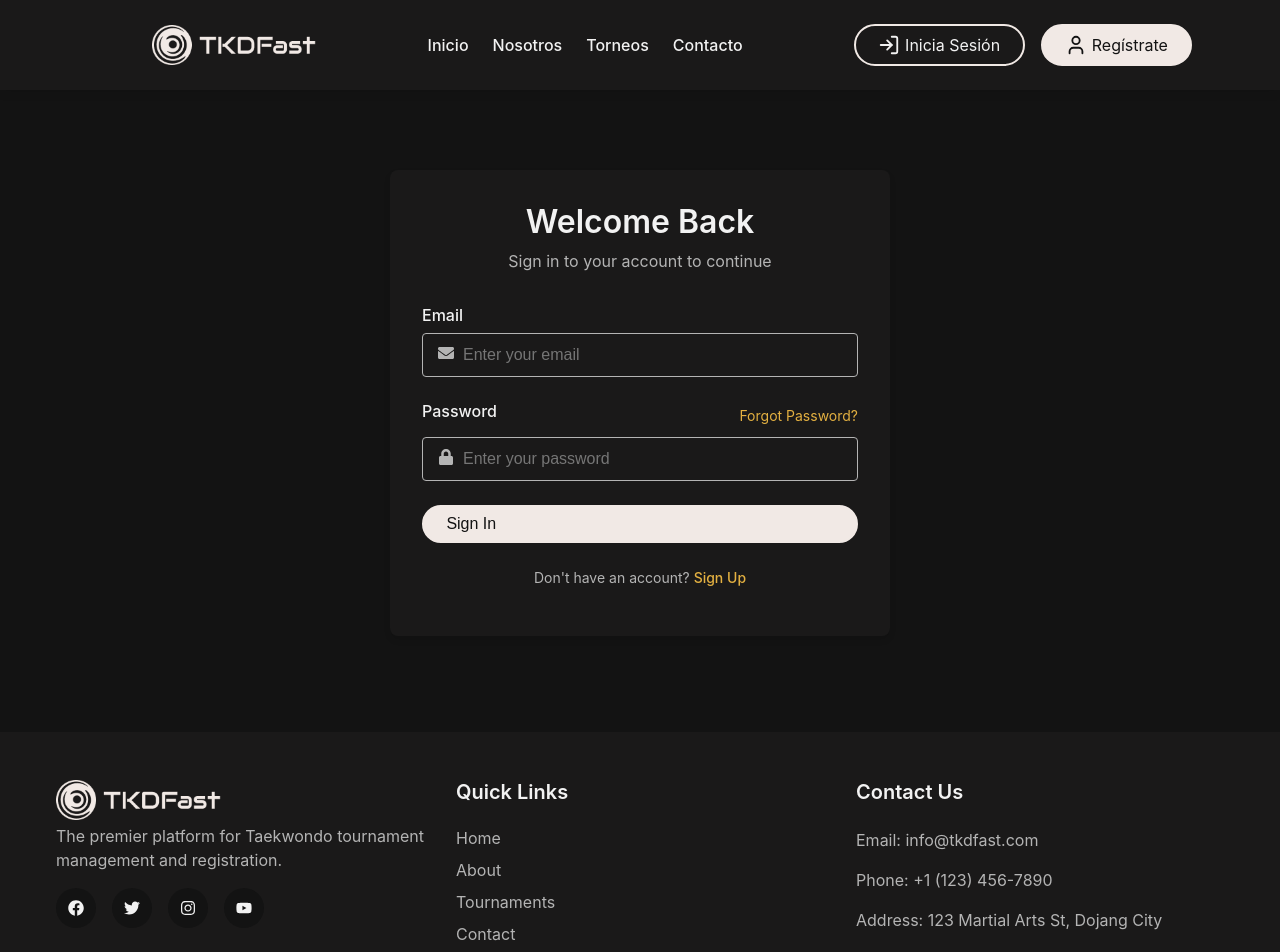
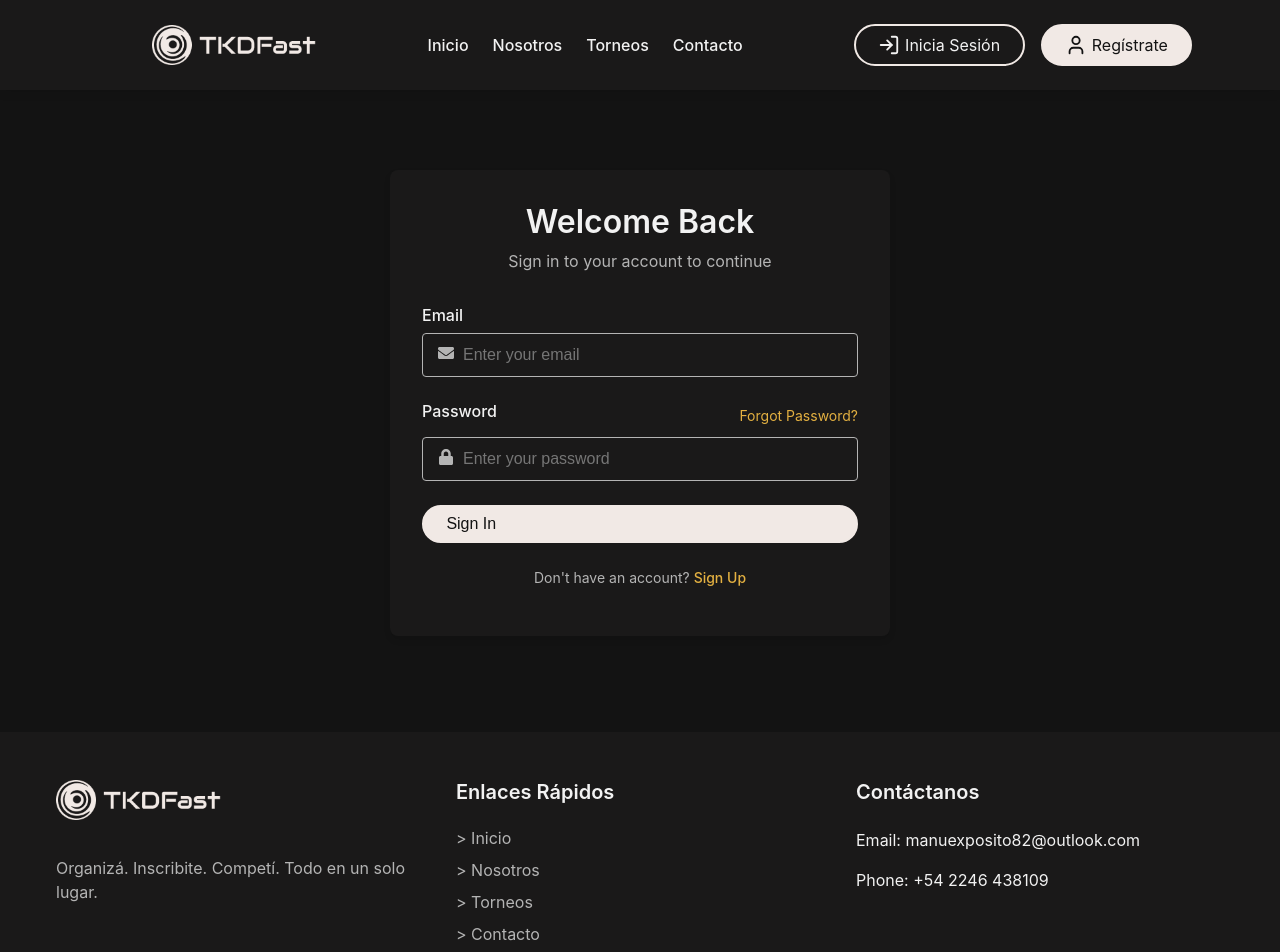
Before and after one commit to Lait82/tkd_fast_frontend, a React (Vite) app: page /login in a window 1280 px wide. Shown: the top 952 px of the page. Built offline with nearby package versions, Linux system fonts and the light colour scheme.

Commit message:
Refactor: Los colores accentColor ahora simplemente son color. Update: CTE component landing. Update: Footer.

```diff
--- a/index.html
+++ b/index.html
@@ -2,7 +2,7 @@
 <html lang="en">
   <head>
     <meta charset="UTF-8" />
-    <link rel="icon" type="image/svg+xml" href="/public/textless_logo.png" />
+    <link rel="icon" type="image/svg+xml" href="/textless_logo.png" />
     <meta name="viewport" content="width=device-width, initial-scale=1.0" />
     <meta name="description" content="TKD Fast - The premier platform for Taekwondo tournament management and registration" />
     <title>TKD Fast</title>
--- a/src/components/Footer.tsx
+++ b/src/components/Footer.tsx
@@ -1,4 +1,3 @@
-import { FaFacebook, FaTwitter, FaInstagram, FaYoutube } from "react-icons/fa"
 import "../styles/Footer.css"
 
 const Footer = () => {
@@ -9,9 +8,9 @@ const Footer = () => {
       <div className="container">
         <div className="footer-content">
           <div className="footer-section">
-            <img src="/logo.png" alt="TKD Fast" className="logo-img" />
-            <p>The premier platform for Taekwondo tournament management and registration.</p>
-            <div className="social-icons">
+            <img src="/logo.png" alt="TKD Fast" className="mb-8 logo-img mb-5" />
+            <p className="text-muted"> Organizá. Inscribite. Competí. Todo en un solo lugar.</p>
+            {/* <div className="social-icons">
               <a href="https://facebook.com" target="_blank" rel="noopener noreferrer">
                 <FaFacebook />
               </a>
@@ -24,32 +23,31 @@ const Footer = () => {
               <a href="https://youtube.com" target="_blank" rel="noopener noreferrer">
                 <FaYoutube />
               </a>
-            </div>
+            </div> */}
           </div>
 
           <div className="footer-section">
-            <h3>Quick Links</h3>
+            <h3>Enlaces Rápidos</h3>
             <ul className="footer-links">
               <li>
-                <a href="/">Home</a>
+                <a className="yellow" href="/">{">  Inicio"}</a>
               </li>
               <li>
-                <a href="/about">About</a>
+                <a className="green" href="/about">{">  Nosotros"}</a>
               </li>
               <li>
-                <a href="/tournaments">Tournaments</a>
+                <a className="blue" href="/tournaments">{">  Torneos"}</a>
               </li>
               <li>
-                <a href="/contact">Contact</a>
+                <a className="red" href="/contact">{">  Contacto"}</a>
               </li>
             </ul>
           </div>
 
           <div className="footer-section">
-            <h3>Contact Us</h3>
-            <p>Email: info@tkdfast.com</p>
-            <p>Phone: +1 (123) 456-7890</p>
-            <p>Address: 123 Martial Arts St, Dojang City</p>
+            <h3>Contáctanos</h3>
+            <p>Email: manuexposito82@outlook.com</p>
+            <p>Phone: +54 2246 438109</p>
           </div>
         </div>
 
--- a/src/styles/Auth.css
+++ b/src/styles/Auth.css
@@ -33,7 +33,7 @@
 }
 
 .auth-header p {
-  color: var(--color-textmuted);
+  color: var(--color-muted);
 }
 
 .auth-form {
@@ -55,7 +55,7 @@
   left: 1rem;
   top: 50%;
   transform: translateY(-50%);
-  color: var(--color-textmuted);
+  color: var(--color-muted);
 }
 
 .form-input {
@@ -63,7 +63,7 @@
 }
 
 .input-error {
-  border-color: var(--color-accentred);
+  border-color: var(--color-red);
 }
 
 .password-header {
@@ -80,7 +80,7 @@
 
 .auth-footer {
   text-align: center;
-  color: var(--color-textmuted);
+  color: var(--color-muted);
   font-size: 0.875rem;
 }
 
@@ -94,7 +94,7 @@
   align-items: center;
   gap: 0.5rem;
   background-color: rgba(223, 92, 76, 0.1);
-  color: var(--color-accentred);
+  color: var(--color-red);
   padding: 0.75rem 1rem;
   border-radius: 4px;
   margin-bottom: 1.5rem;
@@ -108,7 +108,7 @@
 
 .success-icon {
   font-size: 3rem;
-  color: var(--color-accentgreen);
+  color: var(--color-green);
   margin-bottom: 1rem;
 }
 
@@ -135,7 +135,7 @@
   height: 30px;
   border-radius: 50%;
   background-color: var(--color-background);
-  color: var(--color-textmuted);
+  color: var(--color-muted);
   font-weight: 600;
   transition: all 0.3s ease;
 }
--- a/src/styles/Dashboard.css
+++ b/src/styles/Dashboard.css
@@ -58,7 +58,7 @@
 
 .info-label {
   font-size: 0.875rem;
-  color: var(--color-textmuted);
+  color: var(--color-muted);
   margin-bottom: 0.25rem;
 }
 
@@ -67,7 +67,7 @@
 }
 
 .empty-state {
-  color: var(--color-textmuted);
+  color: var(--color-muted);
   text-align: center;
   padding: 2rem 0;
 }
--- a/src/styles/FeatureCard.css
+++ b/src/styles/FeatureCard.css
@@ -30,15 +30,15 @@
   background-color:rgba(227, 176, 65, 0.1);
 }
 .feature-card .green{
-  color: var(--color-accentgreen);
+  color: var(--color-green);
   background-color: rgb(41, 71, 47, 0.1);
 }
 .feature-card .blue{
-  color: var(--color-accentblue);
+  color: var(--color-blue);
   background-color:rgb(10, 43, 88, 0.1);
 }
 .feature-card .red{
-  color: var(--color-accentred);
+  color: var(--color-red);
   background-color:rgb(127, 34, 23, 0.1);
 }
 
@@ -49,6 +49,6 @@
 }
 
 .feature-description {
-  color: var(--color-textmuted);
+  color: var(--color-muted);
   line-height: 1.6;
 }
--- a/src/styles/Footer.css
+++ b/src/styles/Footer.css
@@ -14,11 +14,6 @@
   color: var(--color-text);
   margin-bottom: 1.5rem;
   font-size: 1.25rem;
-}
-
-.footer-section p {
-  color: var(--color-textmuted);
-  margin-bottom: 1rem;
 }
 
 .social-icons {
@@ -47,13 +42,25 @@
 .footer-links {
   list-style: none;
 }
+.footer-links .yellow:hover{
+  color: var(--color-yellow);
+}
+.footer-links .green:hover{
+  color: var(--color-green);
+}
+.footer-links .blue:hover{
+  color: var(--color-blue);
+}
+.footer-links .red:hover{
+  color: var(--color-red);
+}
 
 .footer-links li {
   margin-bottom: 0.75rem;
 }
 
 .footer-links a {
-  color: var(--color-textmuted);
+  color: var(--color-muted);
   transition: color 0.2s ease;
 }
 
@@ -66,7 +73,7 @@
   padding-top: 1.5rem;
   border-top: 1px solid rgba(180, 180, 180, 0.2);
   text-align: center;
-  color: var(--color-textmuted);
+  color: var(--color-muted);
   font-size: 0.875rem;
 }
 
--- a/src/styles/Header.css
+++ b/src/styles/Header.css
@@ -51,15 +51,15 @@
 }
 
 .nav-link-green:hover {
-  color: var(--color-accentgreen);
+  color: var(--color-green);
 }
 
 .nav-link-blue:hover {
-  color: var(--color-accentblue);
+  color: var(--color-blue);
 }
 
 .nav-link-red:hover {
-  color: var(--color-accentred);
+  color: var(--color-red);
 }
 
 .auth-buttons {
--- a/src/styles/Landing.css
+++ b/src/styles/Landing.css
@@ -30,7 +30,7 @@
 
 .hero p {
   font-size: 1.125rem;
-  color: var(--color-textmuted);
+  color: var(--color-muted);
   margin-bottom: 2rem;
   max-width: 600px;
 }
@@ -71,7 +71,7 @@
 }
 
 .section-header p {
-  color: var(--color-textmuted);
+  color: var(--color-muted);
   max-width: 700px;
   margin: 0 auto;
 }
@@ -130,7 +130,7 @@
 }
 
 .testimonial-author p {
-  color: var(--color-textmuted);
+  color: var(--color-muted);
   font-size: 0.875rem;
   margin: 0;
 }
@@ -148,7 +148,7 @@
 }
 
 .cta p {
-  color: var(--color-textmuted);
+  color: var(--color-muted);
   margin-bottom: 2rem;
   max-width: 700px;
   margin-left: auto;
--- a/src/styles/index.css
+++ b/src/styles/index.css
@@ -6,10 +6,10 @@
   --color-background: #131313;
   --color-elevated: #1a1919;
   --color-text: #f2f2f2;
-  --color-textmuted: #b4b4b4;
-  --color-accentblue: #1456b1;
-  --color-accentgreen: #518f5d;
-  --color-accentred: #df5c4c;
+  --color-muted: #b4b4b4;
+  --color-blue: #1456b1;
+  --color-green: #518f5d;
+  --color-red: #df5c4c;
   --color-yellow: #e3b041;
   --color-neutrallight: #f1e9e5;
   --color-warning: #ff8c42;
@@ -19,10 +19,10 @@
   --color-background: #131313;
   --color-elevated: #1a1919;
   --color-text: #f2f2f2;
-  --color-textmuted: #b4b4b4;
-  --color-accentblue: #1456b1;
-  --color-accentgreen: #518f5d;
-  --color-accentred: #df5c4c;
+  --color-muted: #b4b4b4;
+  --color-blue: #1456b1;
+  --color-green: #518f5d;
+  --color-red: #df5c4c;
   --color-yellow: #e3b041;
   --color-neutrallight: #f1e9e5;
   --color-warning: #ff8c42;
@@ -58,7 +58,7 @@ p {
 }
 
 a {
-  color: var(--color-accentblue);
+  color: var(--color-blue);
   text-decoration: none;
   transition: color 0.2s ease;
 }
@@ -158,7 +158,7 @@ a:hover {
   width: 100%;
   padding: 0.75rem;
   border-radius: 4px;
-  border: 1px solid var(--color-textmuted);
+  border: 1px solid var(--color-muted);
   background-color: var(--color-elevated);
   color: var(--color-text);
   font-size: 1rem;
@@ -166,11 +166,11 @@ a:hover {
 
 .form-input:focus {
   outline: none;
-  border-color: var(--color-accentblue);
+  border-color: var(--color-blue);
 }
 
 .form-error {
-  color: var(--color-accentred);
+  color: var(--color-red);
   font-size: 0.875rem;
   margin-top: 0.25rem;
 }
--- a/tailwind.config.js
+++ b/tailwind.config.js
@@ -10,10 +10,10 @@ module.exports = {
           background: "var(--color-background)",
           elevated: "var(--color-elevated)",
           text: "var(--color-text)",
-          textmuted: "var(--color-textmuted)",
-          accentblue: "var(--color-accentblue)",
-          accentgreen: "var(--color-accentgreen)",
-          accentred: "var(--color-accentred)",
+          muted: "var(--color-muted)",
+          blue: "var(--color-blue)",
+          green: "var(--color-green)",
+          red: "var(--color-red)",
           yellow: "var(--color-yellow)",
           neutrallight: "var(--color-neutrallight)",
           warning: "var(--color-warning)",
```
